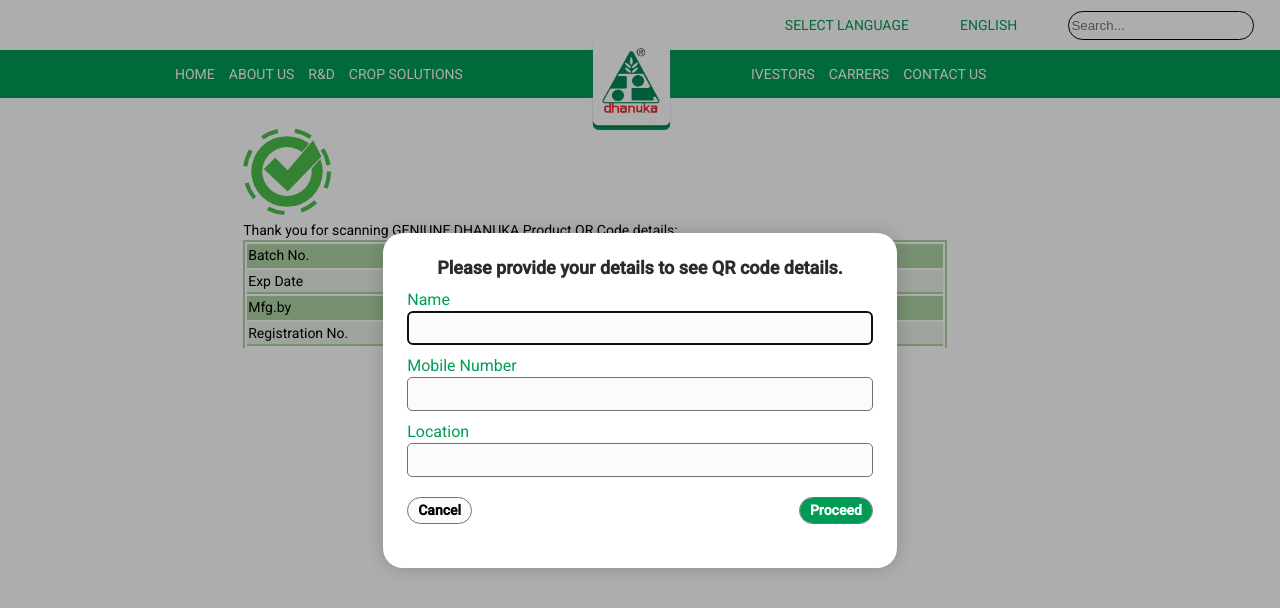
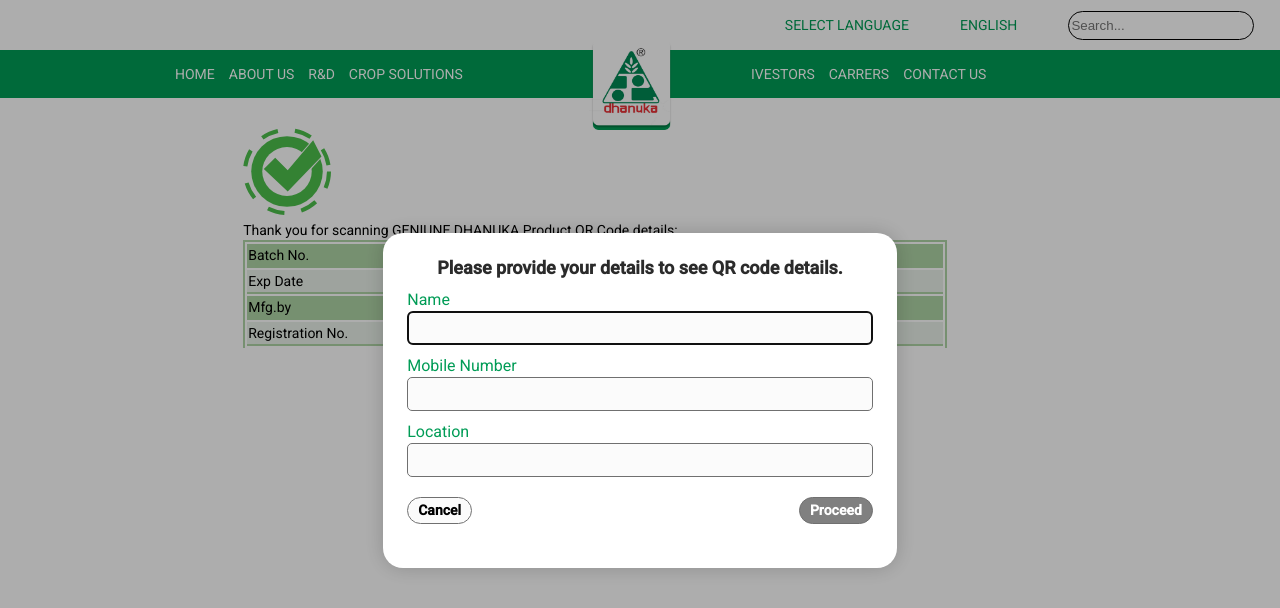
Before and after one commit to anshul130198/dhanuka, an Angular app: page /valid in a window 1280 px wide. Shown: the top 608 px of the page. Built offline with nearby package versions, Linux system fonts and the light colour scheme.

Commit message:
minor css fixes

```diff
--- a/src/app/components/dialog/location/location.component.html
+++ b/src/app/components/dialog/location/location.component.html
@@ -5,8 +5,8 @@
 
             <div class="fields">
                 <label>Name</label>
-                <input type="text" class="form-control" formControlName="name" id="name" />
-                <div *ngIf="f.name.touched && f.name.invalid" class="alert alert-danger">
+                <input type="text" class="form-control" formControlName="name" id="name" max="100" />
+                <div *ngIf="f.name.touched && f.name.invalid" class="alert">
                     <div *ngIf="f.name.errors.required">Name is required.</div>
                     <div *ngIf="f.name.errors.maxLength">Name should not exceed 100 characters.</div>
                 </div>
@@ -15,7 +15,7 @@
             <div class="fields">
                 <label>Mobile Number</label>
                 <input type="text" class="form-control" formControlName="mobile" id="mobile" />
-                <div *ngIf="f.mobile.touched && f.mobile.invalid" class="alert alert-danger">
+                <div *ngIf="f.mobile.touched && f.mobile.invalid" class="alert">
                     <div *ngIf="f.mobile.errors.required">Mobile Number is required.</div>
                     <div *ngIf="f.mobile.errors.pattern">Please, Enter 10 digit Mobile Number.</div>
                 </div>
@@ -23,15 +23,15 @@
 
             <div class="fields">
                 <label>Location</label>
-                <input type="text" class="form-control" formControlName="location" id="location" />
-                <div *ngIf="f.location.touched && f.location.invalid" class="alert alert-danger">
+                <input type="text" class="form-control" formControlName="location" id="location" max="100" />
+                <div *ngIf="f.location.touched && f.location.invalid" class="alert">
                     <div *ngIf="f.location.errors.maxLength">Location should not exceed 100 characters.</div>
                 </div>
             </div>
 
             <div class="dialoge-button">
                 <button>Cancel</button>
-                <button class="proceed-green">Proceed</button>
+                <button [class.disable]="!form.valid" [disabled]="!form.valid" class="proceed-green">Proceed</button>
             </div>
         </form>
 
--- a/src/app/components/dialog/location/location.component.scss
+++ b/src/app/components/dialog/location/location.component.scss
@@ -27,6 +27,11 @@
                 border-radius: 5px;
                 min-height: 30px;
             }
+
+            .alert {
+                padding: 5px 0;
+                color: red;
+            }
         }
 
         .dialoge-button {
@@ -42,12 +47,18 @@
                 min-height: 27px;
                 font: normal normal bold 14px/16px Roboto;
                 padding: 0 10px;
+                cursor: pointer;
             }
 
             .proceed-green {
                 background: #009C56 0% 0% no-repeat padding-box;
                 color: white;
             }
+
+            .disable {
+                cursor: default;
+                background: grey;
+            }
         }
     }
 }
```
